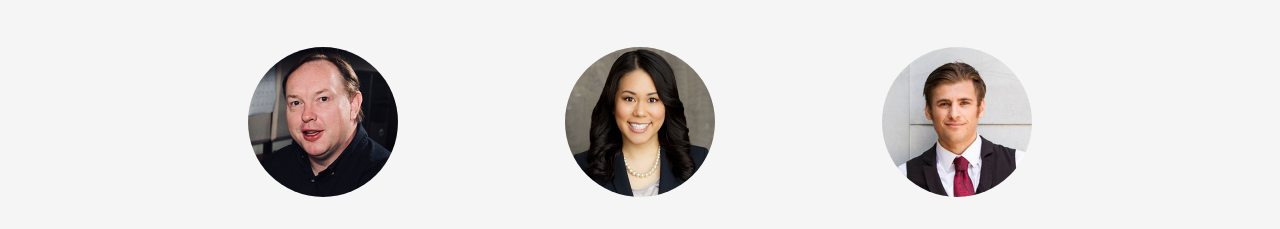
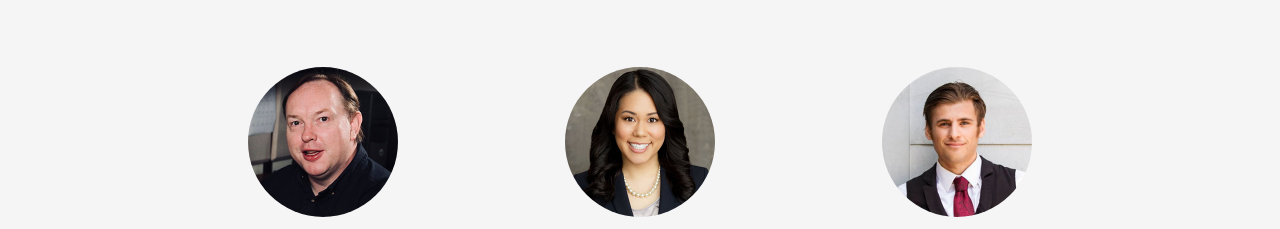
Before and after one commit to TANJX/AARDVARC-landing, a plain HTML site: page creators.html in a window 1280 px wide. Shown: the part 481-710 px from the top of the page. Drawn offline with nearby package versions, Linux system fonts and the light colour scheme; a web font is replaced by a local one.

```diff
--- a/scss/about.scss
+++ b/scss/about.scss
@@ -22,7 +22,7 @@
 
   .person {
     width: 33%;
-    padding: 0 20px;
+    padding: 20px;
     margin: 0 auto;
 
     img {
```
Also changed, not shown: creators.html (+4 -0 lines), index.html (+7 -3 lines), scss/about.css.
